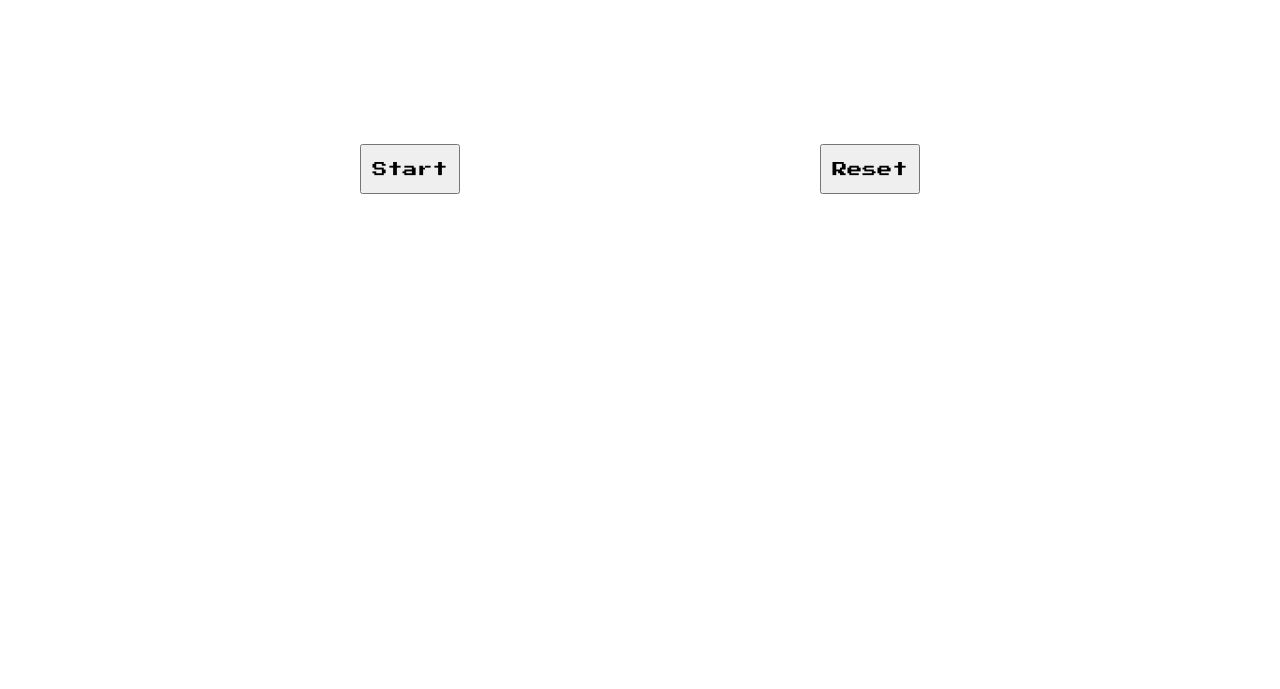
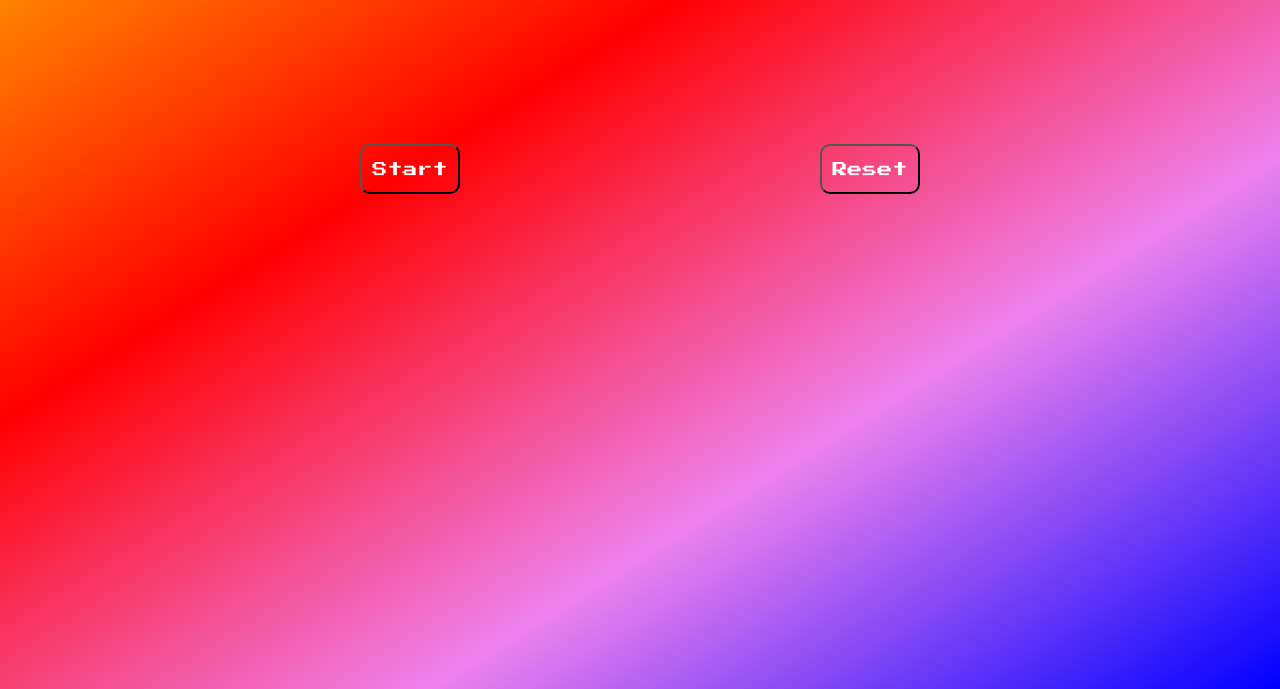
Before and after one commit to Shubham814/Stopwatch, a plain HTML site: page index.html in a window 1280 px wide. Shown: the part 111-800 px from the top of the page. Drawn offline with Linux system fonts and the light colour scheme.

Commit message:
Update style.css

```diff
--- a/style.css
+++ b/style.css
@@ -1,14 +1,16 @@
 @import url('https://fonts.googleapis.com/css2?family=Press+Start+2P&family=Roboto+Mono:wght@300&display=swap');
 * {
     font-family: 'Roboto Mono', monospace;
+    color: white;
 }
 body {
     margin: 0;
     padding:0;
 }
 .container {
-    height: 300px;
+    height: 100vh;
     width: 100%;
+    background-image: linear-gradient(to left top, blue, violet, red, orange);
 }
 
 #display {
@@ -28,4 +30,8 @@ body {
     font-size: 15px;
     width: 100px;
     height: 50px;
+    border-width: 1;
+    border-radius: 10px;
+    border-color: black;
+    background-color: transparent;
 }
```
